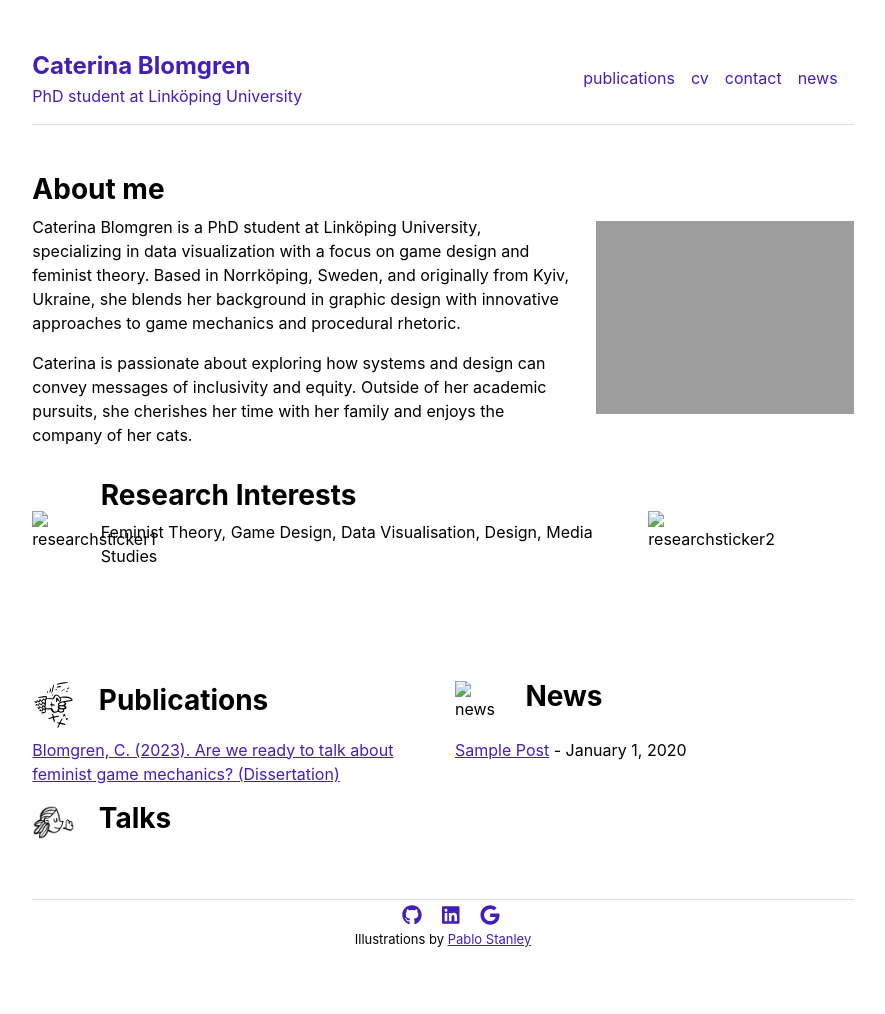
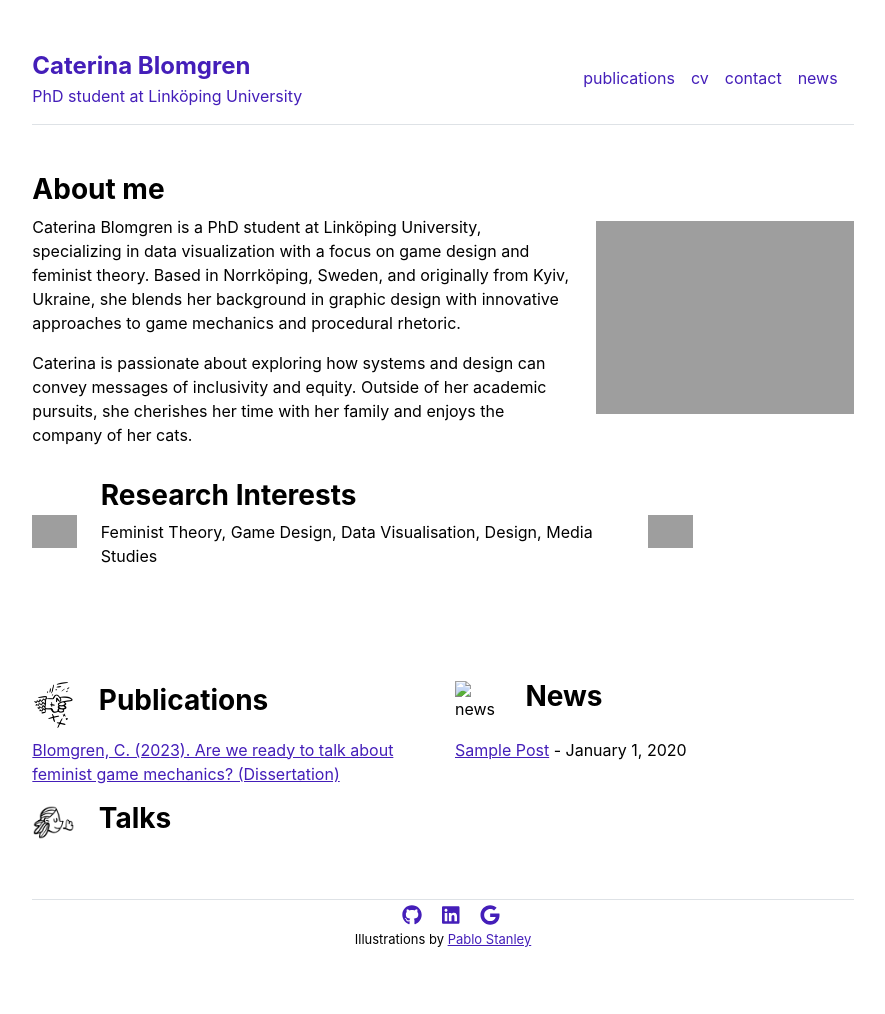
Before and after one commit to kateblomgren/page, a Jekyll site: the page built from index.md, in a window 1280 px wide. Shown: the whole page, without its empty margins (197-1082 px from the left). Built offline with Jekyll 4.4.1, drawn with Linux system fonts in a browser that asks for light colours.

Commit message:
images test 2

```diff
--- a/_layouts/home.html
+++ b/_layouts/home.html
@@ -17,14 +17,14 @@ layout: default
   </div>
     <div class="row align-items-center mb-5" >
       <div class="col-md-1">
-        <img src="sticker-search.png" alt="researchsticker1" width="100%" max width="200px">
+        <img src="{{site.github.url}}sticker-search.png" alt="researchsticker1" width="100%" max width="200px">
       </div>
       <div class="col-md-8" >
           <h3 class="fw-bold">Research Interests </h3>
           <p>{{"Feminist Theory, Game Design, Data Visualisation, Design, Media Studies"}}</p>
       </div>
       <div class="col-md-1">
-        <img src="sticker-hand.png" alt="researchsticker2" width="100%" max width="200px">
+        <img src="{{site.github.url}}sticker-hand.png" alt="researchsticker2" width="100%" max width="200px">
       </div>
       <div class="col-md-1">
       </div>
```
